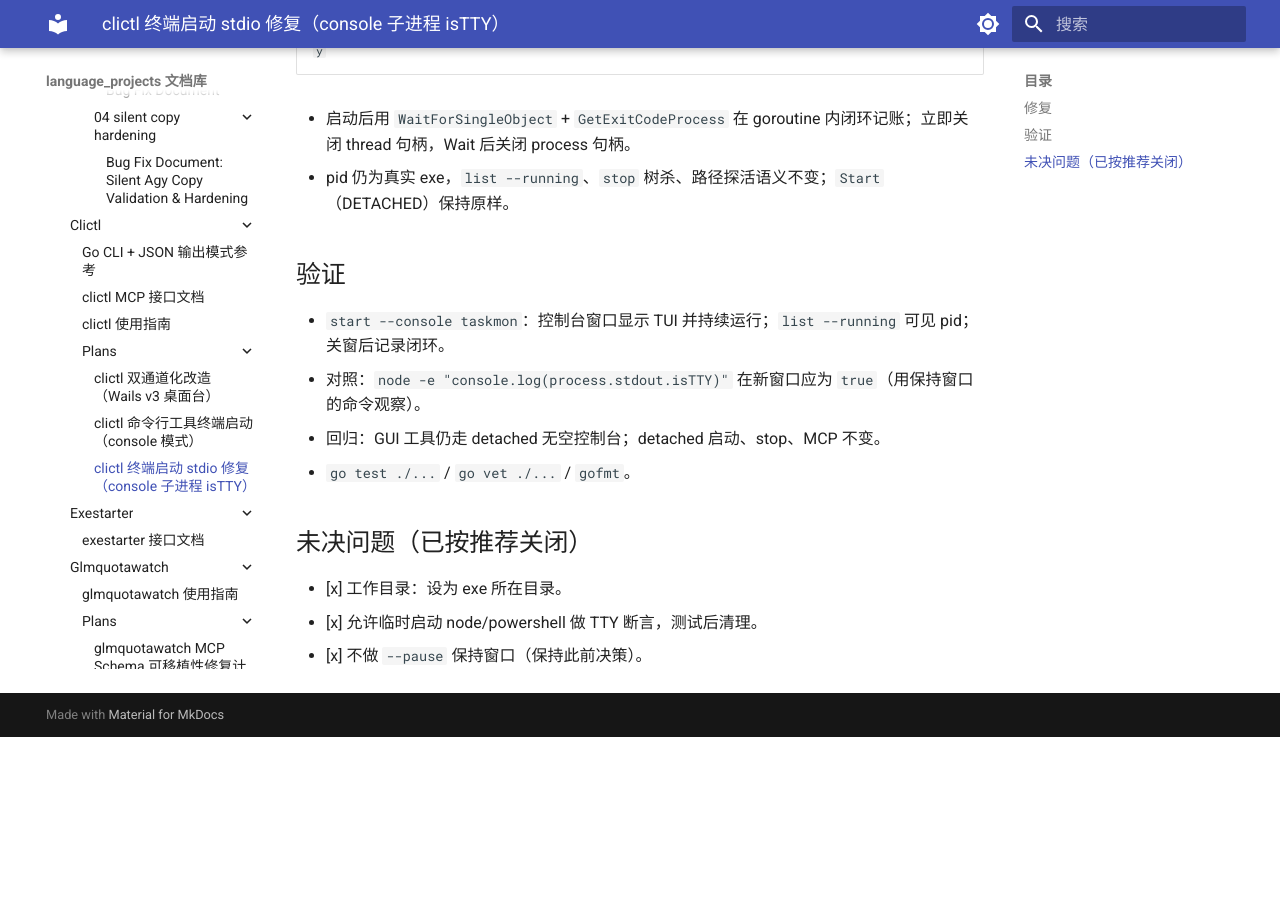
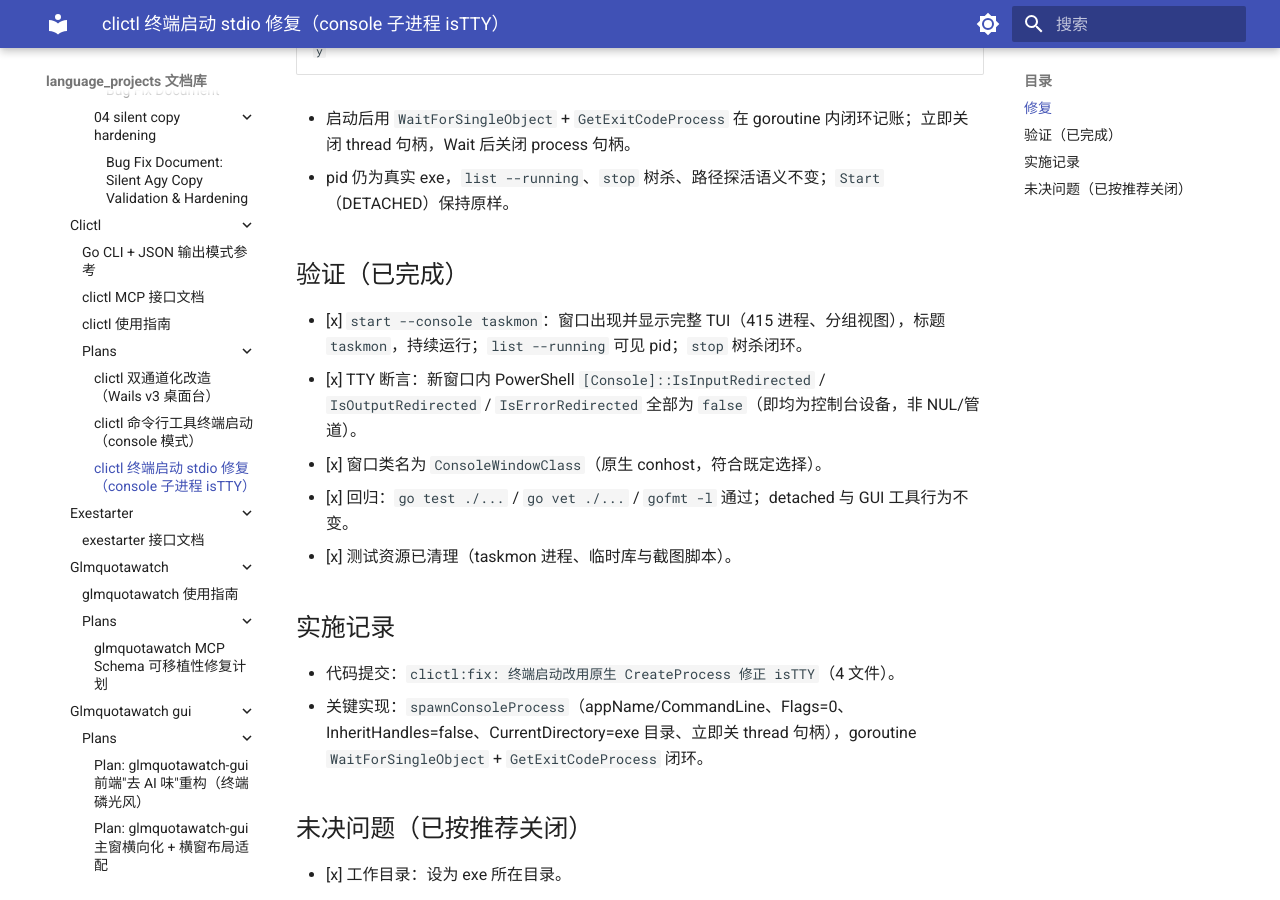
Before and after one commit to shihao-hub/td-language_projects, an MkDocs documentation site: the page built from docs/projects/go_projects/clictl/plans/03-console-stdio-fix.md, in a window 1280 px wide and 900 px high, scrolled down 768 px. Built offline with MkDocs 1.6.1 and Material for MkDocs 9.7.7, drawn with Linux system fonts in a browser that asks for light colours; a script that is not in the unit is left out; before the commit the page ends 1505 px from its top, so only the background shows below that.

Commit message:
docs(plans): 归档 clictl 终端启动 stdio 修复结果
- 勾选 TTY 断言、TUI 实测与回归验证
- 补充 CreateProcess 关键实现参数

```diff
--- a/docs/projects/go_projects/clictl/plans/03-console-stdio-fix.md
+++ b/docs/projects/go_projects/clictl/plans/03-console-stdio-fix.md
@@ -19,12 +19,18 @@
 - 启动后用 `WaitForSingleObject` + `GetExitCodeProcess` 在 goroutine 内闭环记账；立即关闭 thread 句柄，Wait 后关闭 process 句柄。
 - pid 仍为真实 exe，`list --running`、`stop` 树杀、路径探活语义不变；`Start`（DETACHED）保持原样。
 
-## 验证
+## 验证（已完成）
 
-- `start --console taskmon`：控制台窗口显示 TUI 并持续运行；`list --running` 可见 pid；关窗后记录闭环。
-- 对照：`node -e "console.log(process.stdout.isTTY)"` 在新窗口应为 `true`（用保持窗口的命令观察）。
-- 回归：GUI 工具仍走 detached 无空控制台；detached 启动、stop、MCP 不变。
-- `go test ./...` / `go vet ./...` / `gofmt`。
+- [x] `start --console taskmon`：窗口出现并显示完整 TUI（415 进程、分组视图），标题 `taskmon`，持续运行；`list --running` 可见 pid；`stop` 树杀闭环。
+- [x] TTY 断言：新窗口内 PowerShell `[Console]::IsInputRedirected` / `IsOutputRedirected` / `IsErrorRedirected` 全部为 `false`（即均为控制台设备，非 NUL/管道）。
+- [x] 窗口类名为 `ConsoleWindowClass`（原生 conhost，符合既定选择）。
+- [x] 回归：`go test ./...` / `go vet ./...` / `gofmt -l` 通过；detached 与 GUI 工具行为不变。
+- [x] 测试资源已清理（taskmon 进程、临时库与截图脚本）。
+
+## 实施记录
+
+- 代码提交：`clictl:fix: 终端启动改用原生 CreateProcess 修正 isTTY`（4 文件）。
+- 关键实现：`spawnConsoleProcess`（appName/CommandLine、Flags=0、InheritHandles=false、CurrentDirectory=exe 目录、立即关 thread 句柄），goroutine `WaitForSingleObject` + `GetExitCodeProcess` 闭环。
 
 ## 未决问题（已按推荐关闭）
 
```
